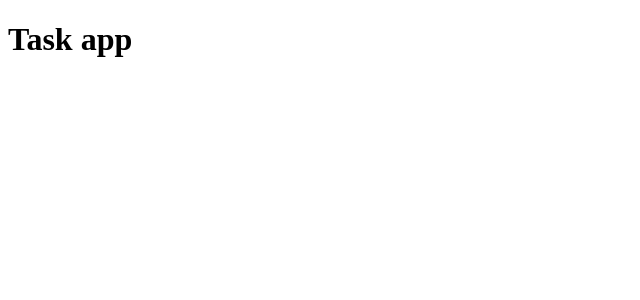
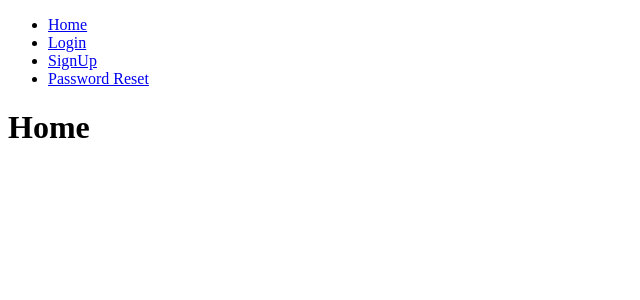
Before and after one commit to Rvjonh/TaskFrontend, a React (Vite) app: page / in a window 1280 px wide. Shown: the top 300 px of the page, without its empty margins (0-640 px from the left). Built offline with nearby package versions, Linux system fonts and the light colour scheme.

Commit message:
config: react-router-dom

```diff
--- a/package.json
+++ b/package.json
@@ -1,7 +1,7 @@
 {
   "name": "frontend",
   "private": true,
-  "version": "0.0.1",
+  "version": "0.0.2",
   "type": "module",
   "scripts": {
     "dev": "vite",
@@ -12,7 +12,8 @@
     "@reduxjs/toolkit": "^1.9.3",
     "react": "^18.2.0",
     "react-dom": "^18.2.0",
-    "react-redux": "^8.0.5"
+    "react-redux": "^8.0.5",
+    "react-router-dom": "^6.9.0"
   },
   "devDependencies": {
     "@types/react": "^18.0.28",
--- a/src/App.tsx
+++ b/src/App.tsx
@@ -1,10 +1,12 @@
 import { Provider } from 'react-redux'
 import store from './store/store'
+
+import ProviderRouter from './routes/ProviderRouter'
 
 function App() {
   return (
     <Provider store={store}>
-      <h1>Task app</h1>
+      <ProviderRouter />
     </Provider>
   )
 }
--- /dev/null
+++ b/src/components/navbar/index.tsx
@@ -0,0 +1,22 @@
+import { Link } from 'react-router-dom'
+
+export default function NavbarLink() {
+  return (
+    <nav>
+      <ul>
+        <li>
+          <Link to="/">Home</Link>
+        </li>
+        <li>
+          <Link to="/login">Login</Link>
+        </li>
+        <li>
+          <Link to="/signup">SignUp</Link>
+        </li>
+        <li>
+          <Link to="/password-reset">Password Reset</Link>
+        </li>
+      </ul>
+    </nav>
+  );
+}
--- /dev/null
+++ b/src/routes/ProviderRouter.tsx
@@ -0,0 +1,28 @@
+import { BrowserRouter, Routes, Route } from "react-router-dom";
+
+import { Layout } from './layout';
+
+import HomeRoute from './home';
+import LoginRoute from './login';
+import SignUpRoute from "./signup";
+import PasswordResetRoute from "./passwordReset";
+
+import NoMatch from './noMatch'
+
+export default function ProviderRouter() {
+  return (
+    <BrowserRouter>
+      <Routes>
+        <Route path="/" element={<Layout />}>
+          <Route index element={<HomeRoute />} />
+
+          <Route path="login" element={<LoginRoute />} />
+          <Route path="signup" element={<SignUpRoute />} />
+          <Route path="password-reset" element={<PasswordResetRoute />} />
+
+          <Route path="*" element={<NoMatch />} />
+        </Route>
+      </Routes>
+    </BrowserRouter>
+  )
+}
--- /dev/null
+++ b/src/routes/home/index.tsx
@@ -0,0 +1,5 @@
+
+
+export default function HomeRoute() {
+    return <h1>Home</h1>
+}
--- /dev/null
+++ b/src/routes/layout/index.tsx
@@ -0,0 +1,15 @@
+import { Link, Outlet } from 'react-router-dom'
+
+import NavbarLink from './../../components/navbar'
+
+export function Layout() {
+  return (
+    <div>
+
+      <NavbarLink />
+
+      <Outlet />
+
+    </div>
+  );
+}
--- /dev/null
+++ b/src/routes/login/index.tsx
@@ -0,0 +1,5 @@
+
+
+export default function LoginRoute() {
+    return <h1>Login</h1>
+}
--- /dev/null
+++ b/src/routes/noMatch/index.tsx
@@ -0,0 +1,5 @@
+
+
+export default function NoMatch() {
+    return <h1>NoMatch</h1>
+}
--- /dev/null
+++ b/src/routes/passwordReset/index.tsx
@@ -0,0 +1,5 @@
+
+
+export default function PasswordResetRoute() {
+    return <h1>Password Reset</h1>
+}
--- /dev/null
+++ b/src/routes/signup/index.tsx
@@ -0,0 +1,5 @@
+
+
+export default function SignUpRoute() {
+    return <h1>SignUp</h1>
+}
```
Also changed, not shown: 1 other file (tests, documents, lock files or other folders).
